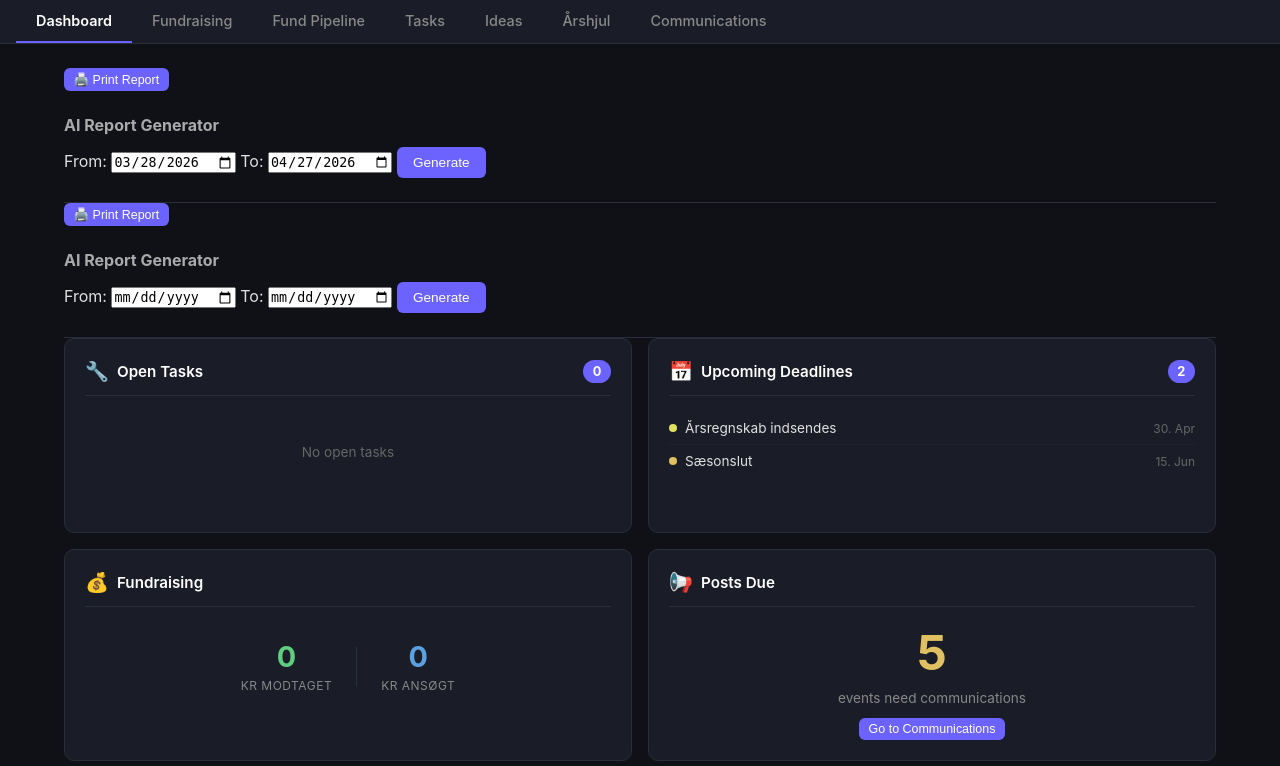
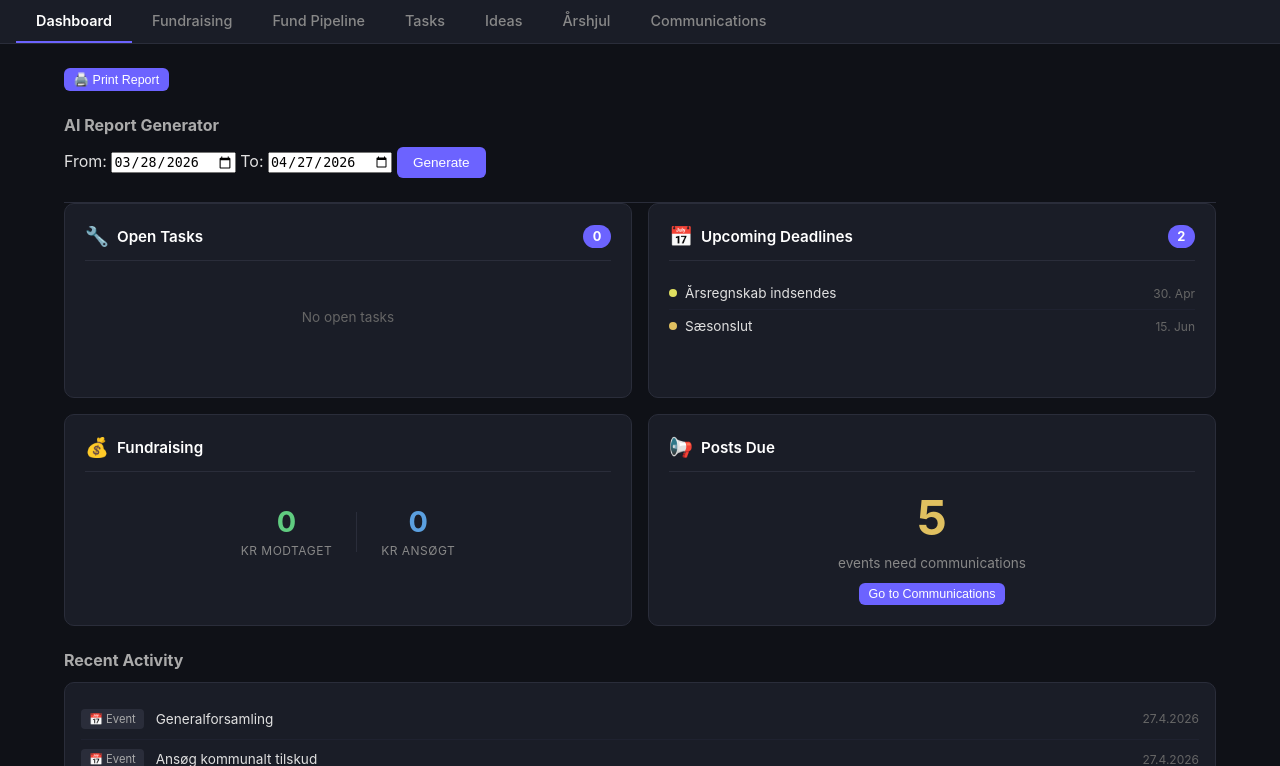
Before and after one commit to Walliiee/fi-tracker, a Flask app: page / in a window 1280 px wide. Shown: the part 57-823 px from the top of the page. Run offline with Flask 3, Linux system fonts and the light colour scheme; data comes from the database, SQL or seed files in the repository; data that the repository does not hold is empty.

Commit message:
Fix critical bugs and code quality issues from repo review
- Add missing `import os` (runtime crash on report generation)
- Add Flask error handler to return JSON errors instead of HTML tracebacks
- Add missing /api/export/fund-pipeline and /api/export/content-posts endpoints
- Fix Fund Pipeline and Communications export buttons pointing to wrong URL
- Remove duplicate AI report section in dashboard HTML (duplicate IDs)
- Move debug mode, port, and Ollama model name to env vars
- Fix db._migrate() to only silence duplicate-column errors, not all exceptions
- Fix Ideas status enum comment in schema.sql to match UI and seed values

https://claude.ai/code/session_015jrs8zM91L2DEoUgbjNTiE

```diff
--- a/app.py
+++ b/app.py
@@ -1,9 +1,15 @@
+import os
 from flask import Flask, jsonify, request, send_from_directory
 import db as db_module
 
 app = Flask(__name__, static_folder='static', template_folder='templates')
 
 db_module.init_db()
+
+@app.errorhandler(Exception)
+def handle_exception(e):
+    app.logger.error('Unhandled exception: %s', e, exc_info=True)
+    return jsonify({'error': 'Internal server error', 'detail': str(e)}), 500
 
 # ── status ──────────────────────────────────────────────────────────────────
 @app.route('/api/status', methods=['GET'])
@@ -414,7 +420,9 @@ def index():
     return send_from_directory('templates', 'index.html')
 
 if __name__ == '__main__':
-    app.run(host='0.0.0.0', port=5002, debug=True)
+    debug = os.environ.get('FLASK_DEBUG', 'false').lower() == 'true'
+    port = int(os.environ.get('PORT', 5002))
+    app.run(host='0.0.0.0', port=port, debug=debug)
 
 # ── CSV export helpers ────────────────────────────────────────────────────────
 def _csv_response(rows, module):
@@ -464,6 +472,20 @@ def export_events():
     rows = conn.execute('SELECT * FROM events ORDER BY event_date ASC').fetchall()
     conn.close()
     return _csv_response(rows, 'events')
+
+@app.route('/api/export/fund-pipeline', methods=['GET'])
+def export_fund_pipeline():
+    conn = db_module.get_db()
+    rows = conn.execute('SELECT * FROM fund_pipeline ORDER BY deadline ASC').fetchall()
+    conn.close()
+    return _csv_response(rows, 'fund-pipeline')
+
+@app.route('/api/export/content-posts', methods=['GET'])
+def export_content_posts():
+    conn = db_module.get_db()
+    rows = conn.execute('SELECT * FROM content_posts ORDER BY planned_date ASC').fetchall()
+    conn.close()
+    return _csv_response(rows, 'content-posts')
 
 
 # ── Ollama AI report generator ────────────────────────────────────────────────
@@ -574,7 +596,7 @@ Skriv et kort resume pa 3-5 punkter pa dansk. Vaer konkret, ikke generisk. Naevn
     try:
         req = urllib.request.Request(
             f'{OLLAMA_URL}/api/generate',
-            data=json.dumps({'model': 'minimax-m2.7:cloud', 'prompt': prompt, 'stream': False}).encode('utf-8'),
+            data=json.dumps({'model': os.environ.get('OLLAMA_MODEL', 'minimax-m2.7:cloud'), 'prompt': prompt, 'stream': False}).encode('utf-8'),
             headers={'Content-Type': 'application/json'},
             method='POST'
         )
--- a/db.py
+++ b/db.py
@@ -22,20 +22,18 @@ def init_db():
 
 def _migrate():
     conn = get_db()
-    try:
-        conn.execute('ALTER TABLE events ADD COLUMN needs_comms INTEGER DEFAULT 0')
-    except Exception:
-        pass
-    try:
-        conn.execute('ALTER TABLE ideas ADD COLUMN vote_score INTEGER DEFAULT 0')
-    except Exception:
-        pass
-    try:
-        conn.execute('ALTER TABLE ideas ADD COLUMN tags TEXT DEFAULT ""')
-    except Exception:
-        pass
+    _add_column(conn, 'ALTER TABLE events ADD COLUMN needs_comms INTEGER DEFAULT 0')
+    _add_column(conn, 'ALTER TABLE ideas ADD COLUMN vote_score INTEGER DEFAULT 0')
+    _add_column(conn, 'ALTER TABLE ideas ADD COLUMN tags TEXT DEFAULT ""')
     conn.commit()
     conn.close()
+
+def _add_column(conn, sql):
+    try:
+        conn.execute(sql)
+    except sqlite3.OperationalError as e:
+        if 'duplicate column name' not in str(e):
+            raise
 
 def _seed_events():
     conn = get_db()
--- a/schema.sql
+++ b/schema.sql
@@ -41,7 +41,7 @@ CREATE TABLE IF NOT EXISTS ideas (
   title TEXT NOT NULL,
   description TEXT,
   category TEXT,
-  status TEXT DEFAULT 'new', -- new/exploring/approved/dropped
+  status TEXT DEFAULT 'new', -- new/discussed/approved/archived
   created_at TIMESTAMP DEFAULT CURRENT_TIMESTAMP
 );
 
--- a/templates/index.html
+++ b/templates/index.html
@@ -80,23 +80,6 @@
     <div class="report-result" id="report-result"></div>
   </div>
   <div style="border-top:1px solid #2a2d3a;margin:1.5rem 0 0;"></div>
-
-  <div class="report-toolbar">
-    <button class="btn btn-sm" onclick="window.print()">🖨️ Print Report</button>
-  </div>
-  <div class="report-section" id="report-section">
-    <h2 style="margin: 1.5rem 0 0.75rem;font-size:1rem;color:#aaa;">AI Report Generator</h2>
-    <div class="report-controls">
-      <label>From: <input type="date" id="report-from"></label>
-      <label>To: <input type="date" id="report-to"></label>
-      <button class="btn" id="btn-generate-report" onclick="generateReport()">Generate</button>
-    </div>
-    <div class="report-loading" id="report-loading" style="display:none;">
-      <div class="spinner"></div> Generating report...
-    </div>
-    <div class="report-result" id="report-result"></div>
-  </div>
-  <div style="border-top:1px solid #2a2d3a;margin:1.5rem 0 0;"></div>
 <div class="dashboard-grid" id="dashboard-grid">
     <!-- Cards will be populated by JS -->
   </div>
@@ -132,7 +115,7 @@
 <!-- Fund Pipeline -->
 <div class="panel" id="panel-fund-pipeline">
   <div style="display:flex;justify-content:space-between;align-items:center;margin-bottom:0.5rem;">
-    <button class="btn btn-sm" onclick="window.open('/api/export/fundraising','_blank')">⬇️ Export</button>
+    <button class="btn btn-sm" onclick="window.open('/api/export/fund-pipeline','_blank')">⬇️ Export</button>
     <h2>Fund Pipeline</h2>
     <button class="btn" onclick="openFundPipelineModal()">+ Add</button>
   </div>
@@ -214,7 +197,7 @@
   <div style="display:flex;justify-content:space-between;align-items:center;margin-bottom:0.5rem;">
     <h2>Communications</h2>
     <div style="display:flex;gap:0.5rem;">
-      <button class="btn btn-sm" onclick="window.open('/api/export/fundraising','_blank')">⬇️ Export</button>
+      <button class="btn btn-sm" onclick="window.open('/api/export/content-posts','_blank')">⬇️ Export</button>
       <button class="btn" onclick="openContentPostModal()">+ Add Post</button>
     </div>
   </div>
```
